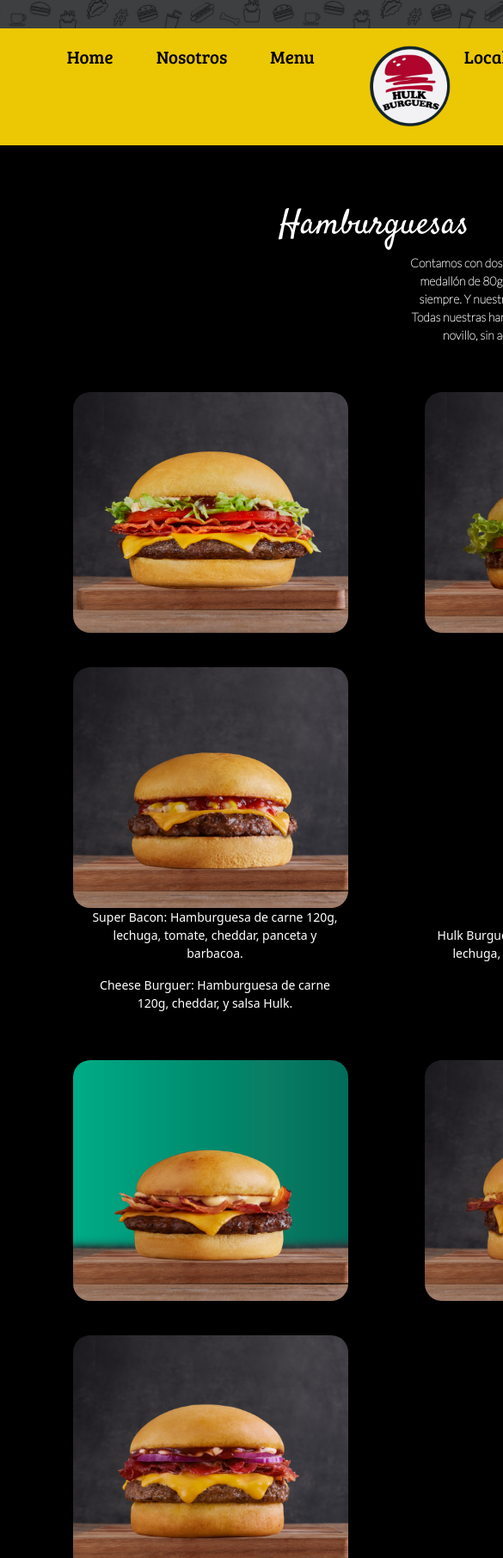
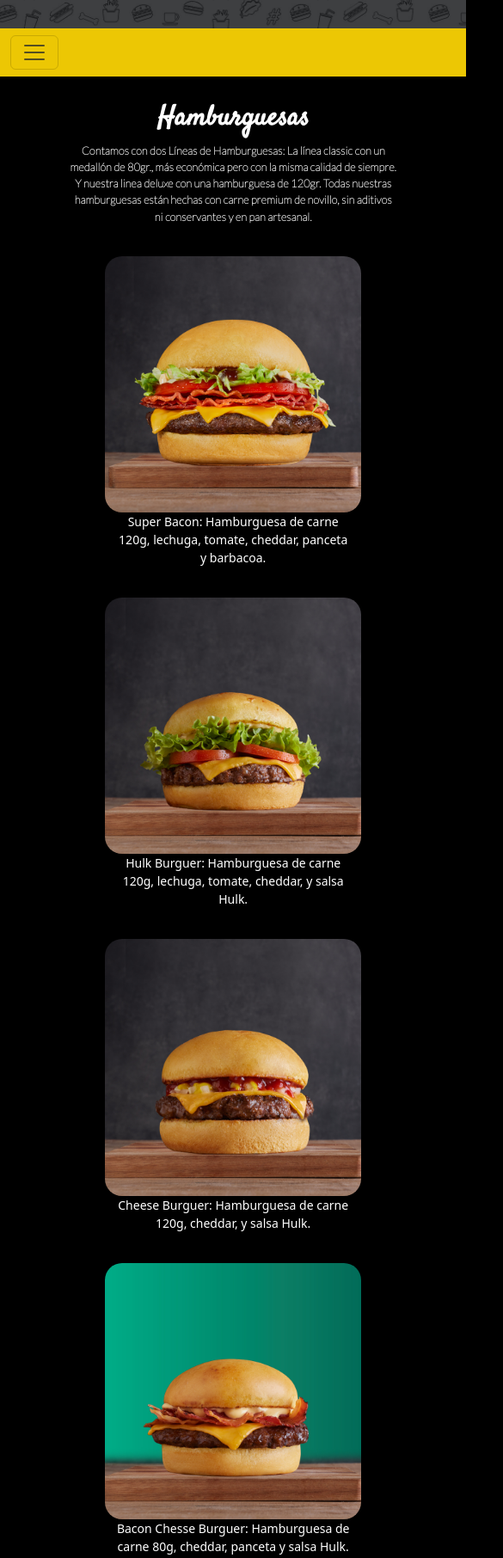
Before and after one commit to debora662/Hulkburguers, a plain HTML site: page pages/menu.html in a window 390 px wide. Shown: the top 1812 px of the page at 86% size, 585 px wide, since content can reach past the window. Drawn offline with nearby package versions, Linux system fonts and the light colour scheme.

Commit message:
changes menu-css

```diff
--- a/css/styles.css
+++ b/css/styles.css
@@ -322,46 +322,51 @@ footer {
 }
 
 /* MENU */
-.titulo2 h2 {
-    display: block;
-    color: white;
-    font-family: saty;
-    font-size: 40px;
-    margin-left: 0px;
-    margin-top: 70px;
-    text-align: center;
+.container-article3 {
+    display: flex;
+    flex-direction: column;
+    align-items: center;
 }
 
-.texto2 p {
-    display: block;
+.container-article3 h2 {
+    margin-top: 30px;
+    font-family: saty;
+    color: white;
+    font-weight: 600;
+    font-size: 3rem;
+}
+
+.container-article3 p {
     color: white;
     font-family: lato;
     font-weight: 800;
-    margin-left: 470px;
-    margin-top: 5px;
     text-align: center;
-    width: 400px;
+    width: 40%;
 }
 
-.img-hamburguesas img {
+.container-images {
+    display: grid;
+    grid-template-columns: auto auto auto;
+    grid-template-rows: auto auto auto;
+}
+
+.hamburguesa_style {
+    display: flex;
+    flex-direction: column;
+    align-items: center;
+}
+
+.hamburguesa_style img {
     width: 320px;
     height: 280px;
     border-radius: 20px;
-    margin-left: 85px;
-    margin-top: 40px;
+    margin-top: 20px;
 }
 
-.text-hamburguesas p {
+.hamburguesa_style p {
     color: white;
     width: 300px;
     text-align: center;
-    margin-left: 100px;
-    display: inline-block;
-}
-
-.img-sector img {
-    height: 200px;
-    width: 100%;
 }
 
 /* LOCALES */
@@ -495,6 +500,7 @@ a {
 
 /*DESKTOP */
 @media screen and (max-width: 1024px) {
+
     /*Home main */
     .item1 iframe {
         width: 470px;
@@ -523,11 +529,21 @@ a {
         font-size: 3rem;
     }
 
+    /*Menu Main */
+    .hamburguesa_style img {
+        width: 80%;
+        height: auto;
+    }
 
+    .hamburguesa_style p {
+        width: 80%;
+        height: auto;
+    }
 
 }
 
 @media screen and (max-width: 992px) {
+
     /*Nosotros main*/
     .container-article2 {
         display: flex;
@@ -693,4 +709,39 @@ a {
         margin-top: 40px;
         max-width: 85%;
     }
+
+    /* Menu titulo */
+
+    .container-images {
+        display: flex;
+        flex-direction: column;
+        align-items: center;
+        margin-bottom: 50px;
+    }
+
+    .hamburguesa_style img {
+        max-width: 55%;
+    }
+
+    .hamburguesa_style p {
+        max-width: 50%;
+    }
+
+
+    .container-article3 p {
+        color: white;
+        font-family: lato;
+        font-weight: 800;
+        font-size: 0.8rem;
+        text-align: center;
+        width: 70%;
+    }
+
+    .container-article3 h2 {
+        margin-top: 30px;
+        font-family: saty;
+        color: white;
+        font-weight: 600;
+        font-size: 2rem;
+    }
 }
--- a/pages/menu.html
+++ b/pages/menu.html
@@ -17,9 +17,15 @@
         <div class="title-container">
             <h1 class="title">HulkBurguers</h1>
         </div>
-        <nav class="navbar navbar-expand" id="bg_color">
-            <div class="container-fluid d-flex justify-content-center ">
-                <ul class="navbar-nav d-flex align-items-center">
+        <!-- navbar bootstrap -->
+        <nav class="navbar navbar-expand-sm" id="bg_color">
+            <div class="container-fluid">
+                <button class="navbar-toggler" type="button" data-bs-toggle="collapse" data-bs-target="#options"
+                    aria-controls="navbarNav" aria-expanded="false" aria-label="Toggle navigation">
+                    <span class="navbar-toggler-icon"></span>
+                </button>
+                <div class="collapse navbar-collapse" id="options">
+                    <ul class="navbar-nav mx-auto d-flex justify-content-center align-items-center" id="list-ul">
                         <li class="nav-items">
                             <a class="links" href="../index.html">Home</a>
                         </li>
@@ -29,11 +35,9 @@
                         <li class="nav-items">
                             <a class="links" href="./menu.html">Menu</a>
                         </li>
-                    <div class="container">
-                        <img id="margin_left" src="../assets/imagenes/LogoBurguer.png" alt="logo_hulkburguers"
-                            width="100" height="100">
-                        </a>
-                    </div>
+                        <li class="nav-items logo-mobile-hide">
+                            <img id="logo_nav" src="../assets/imagenes/LogoBurguer.png" alt="logo de hulkburguers">
+                        </li>
                         <li class="nav-items">
                             <a class="links" href="./locales.html">Locales</a>
                         </li>
@@ -48,55 +52,72 @@
 
     <main>
         <article>
-            <div class="titulo2">
+            <div class="container-article3">
                 <h2>Hamburguesas</h2>
-            </div>
-            <div class="texto2">
                 <p>Contamos con dos Líneas de Hamburguesas: La línea classic con un medallón de 80gr., más económica
                     pero con la misma calidad de siempre. Y nuestra linea deluxe con una hamburguesa de 120gr. Todas
-                    nuestras hamburguesas están hechas con carne premium de novillo, sin aditivos ni conservantes y en
+                    nuestras hamburguesas están hechas con carne premium de novillo, sin aditivos ni conservantes y
+                    en
                     pan
                     artesanal.</p>
             </div>
         </article>
-        <div class="img-hamburguesas">
-            <img src="../assets/imagenes/hamb1.jpg" alt="hmb-1">
-            <img src="../assets/imagenes/hamb2.jpg" alt="hmb-2">
-            <img src="../assets/imagenes/hamb3.jpg" alt="hmb-3">
+
+        <div class="container-images">
+            <div class="hamburguesa_style">
+                <img src="../assets/imagenes/hamb1.jpg"
+                    alt="Super Bacon Hamburguesa de carne 120g con lechuga tomate cheddar panceta y barbacoa">
+                <p>Super Bacon: Hamburguesa de carne 120g, lechuga, tomate, cheddar, panceta y barbacoa.</p>
             </div>
-        <div class="text-hamburguesas">
-            <p>Super Bacon: Hamburguesa de carne 120g, lechuga, tomate, cheddar, panceta y barbacoa.
-            </p>
-            <p>Hulk Burguer: Hamburguesa de carne 120g, lechuga, tomate, cheddar, y salsa Hulk.
-            </p>
-            <p>Cheese Burguer: Hamburguesa de carne 120g, cheddar, y salsa Hulk.
+
+            <div class="hamburguesa_style">
+                <img src="../assets/imagenes/hamb2.jpg"
+                    alt="Hulk Burguer Hamburguesa de carne 120g con lechuga tomate cheddar y salsa Hulk">
+                <p>Hulk Burguer: Hamburguesa de carne 120g, lechuga, tomate, cheddar, y salsa Hulk.</p>
+            </div>
+
+            <div class="hamburguesa_style">
+                <img src="../assets/imagenes/hamb3.jpg"
+                    alt="Cheese Burguer Hamburguesa de carne 120g con cheddar y salsa Hulk">
+                <p>Cheese Burguer: Hamburguesa de carne 120g, cheddar, y salsa Hulk.</p>
+            </div>
+
+            <div class="hamburguesa_style">
+                <img src="../assets/imagenes/hamb4.jpg"
+                    alt="Bacon Chesse Burguer Hamburguesa de carne 80g con cheddar panceta y salsa Hulk">
+                <p>Bacon Chesse Burguer: Hamburguesa de carne 80g, cheddar, panceta y salsa Hulk.</p>
+            </div>
+
+            <div class="hamburguesa_style">
+                <img src="../assets/imagenes/hamb5.jpg"
+                    alt="Bacon Chesse Burguer Hamburguesa de carne 120g con cheddar panceta y salsa Hulk">
+                <p>Bacon Chesse Burguer: Hamburguesa de carne 120g, cheddar, panceta y salsa Hulk</p>
+            </div>
+
+            <div class="hamburguesa_style">
+                <img src="../assets/imagenes/hamb6.jpg"
+                    alt="Bacon Burguer Hamburguesa de carne 120g con cheddar panceta barbacoa cebolla morada y salsa Hulk">
+                <p>Bacon Burguer: Hamburguesa de carne 120g, cheddar, panceta, barbacoa, cebolla morada y salsa Hulk.
                 </p>
             </div>
-        <div class="img-hamburguesas">
-            <img src="../assets/imagenes/hamb4.jpg" alt="hmb-4">
-            <img src="../assets/imagenes/hamb5.jpg" alt="hmb-5">
-            <img src="../assets/imagenes/hamb6.jpg" alt="hmb-6">
+
+            <div class="hamburguesa_style">
+                <img src="../assets/imagenes/hamb7.jpg"
+                    alt="Chicken Burguer Hamburguesa de pollo con cheddar lechuga tomate y salsa Hulk">
+                <p>Chicken Burguer: Hamburguesa de pollo, cheddar, lechuga, tomate y salsa Hulk</p>
             </div>
-        <div class="text-hamburguesas">
-            <p> Bacon Chesse Burguer: Hamburguesa de carne 80g, cheddar, panceta y salsa Hulk.
-            </p>
-            <p> Bacon Chesse Burguer: Hamburguesa de carne 80g, cheddar, panceta y salsa Hulk.
-            </p>
-            <p> Bacon Burguer: Hamburguesa de carne 120g, cheddar, panceta, barbacoa, cebolla morada y salsa Hulk.
-            </p>
+
+            <div class="hamburguesa_style">
+                <img src="../assets/imagenes/hamb8.jpg"
+                    alt="Super Hulk Hamburguesa de carne 120gr con cheddar lechuga pepinillos cebolla y salsa Hulk">
+                <p>Super Hulk: Hamburguesa de carne 120gr, cheddar, lechuga, pepinillos, cebolla y salsa Hulk</p>
             </div>
-        <div class="img-hamburguesas">
-            <img src="../assets/imagenes/hamb7.jpg" alt="hmb-7">
-            <img src="../assets/imagenes/hamb8.jpg" alt="hmb-8">
-            <img src="../assets/imagenes/hamb9.jpg" alt="hmb-9">
+
+            <div class="hamburguesa_style">
+                <img src="../assets/imagenes/hamb9.jpg"
+                    alt="Cheese Burguer Hamburguesa de carne 80gr con cheddar y salsa Hulk">
+                <p>Cheese Burguer: Hamburguesa de carne 80gr, cheddar, y salsa Hulk</p>
             </div>
-        <div class="text-hamburguesas">
-            <p> Chicken Burguer: Hamburguesa de pollo, cheddar, lechuga, tomate y salsa Hulk.
-            </p>
-            <p> Super Hulk: Hamburguesa de carne 120gr, cheddar, lechuga, pepinillos, cebolla y salsa Hulk.
-            </p>
-            <p> Cheese Burguer: Hamburguesa de carne 80gr, cheddar, y salsa Hulk.
-            </p>
         </div>
     </main>
 
@@ -115,15 +136,15 @@
 
             <div class="social-icons">
                 <a href="https://www.facebook.com" target="_blank"><img src="../assets/imagenes/Facebook2.png"
-                        alt="logo_facebook"></a>
+                        alt="logo de facebook"></a>
                 <a href="https://www.instagram.com" target="_blank"><img src="../assets/imagenes/instagram2.png"
-                        alt="logo_ig"></a>
+                        alt="logo de instagram"></a>
                 <a href="https://www.twitter.com" target="_blank"><img src="../assets/imagenes/twitter2.png"
-                        alt="logo_twitter"></a>
+                        alt="logo de twitter"></a>
             </div>
 
             <div class="logo_footer">
-                <img src="../assets/imagenes/LogoBurguer.png" alt="Hulk Burguers">
+                <img src="../assets/imagenes/LogoBurguer.png" alt="logo de HulkBurguers">
             </div>
             <div class="info_container">
                 <div class="info">
```
Lines whose indentation alone changed are shown as unchanged.
